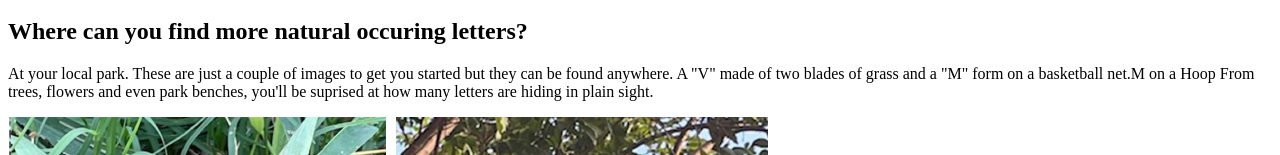
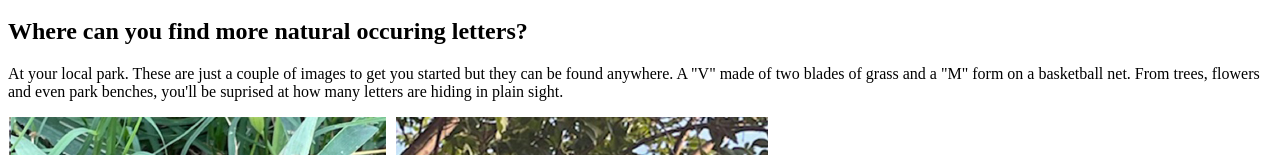
Before and after one commit to B3ccaM/ProjectMayhem, a plain HTML site: page index.html in a window 1280 px wide. Shown: the part 748-903 px from the top of the page. Drawn offline with Linux system fonts and the light colour scheme.

Commit message:
update index.html

```diff
--- a/index.html
+++ b/index.html
@@ -11,15 +11,12 @@
   <h2>Finding Letters Where You least Expect Them</h2>
     <img src="images/r.jpg" alt="R Form in a Railing">
     <h3>Natural Occurring Letters</h3>
-  <p>You can find letters naturally occurring just about <i style="color:blue;">
-     anywhere.</i> It's all just a matter of gaining a new <b title="a point of
-     view." style="color:red;"> prespective.</b></p>
+  <p>You can find letters naturally occurring just about <i style="color:blue;"> anywhere.</i> It's all just a
+    matter of gaining a new <b title="a point of view." style="color:red;"> prespective.</b></p>
     <h2>Where can you find more natural occuring letters?</h2>
-  <p>At your local park. These are just a couple of images to get you started
-    but they can be found anywhere. A "V" made of two blades of grass and a "M"
-    form on a basketball net.M on a Hoop From trees, flowers and even park
-    benches, you'll be suprised at how many letters are hiding in plain sight.
-  </p>
+  <p>At your local park. These are just a couple of images to get you started but they can be found anywhere. A
+    "V" made of two blades of grass and a "M" form on a basketball net. From trees, flowers and even park benches,
+     you'll be suprised at how many letters are hiding in plain sight.</p>
     <img src="images/v.jpg" alt="two blades of grass forming the letter V">
     <img src="images/m.jpg" alt="Basketball net resembling the letter M"
 </body>
```
